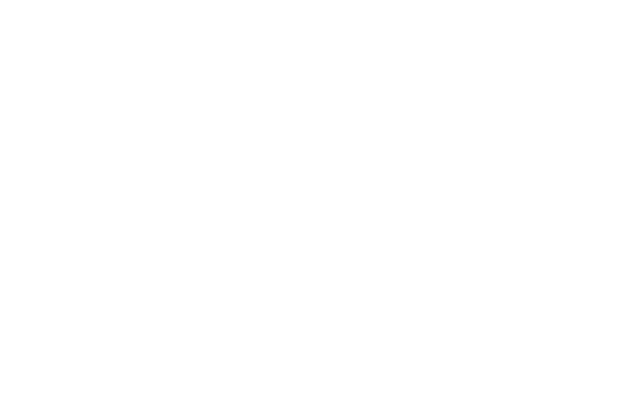
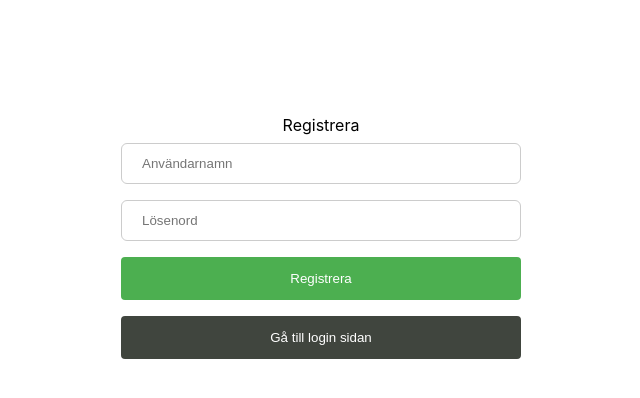
Before and after one commit to gufr2201/ToDoList, a React (Create React App) app in the folder client/: page /register in a window 1280 px wide. Before the commit this address had no page. Shown: the top 398 px of the page, without its empty margins (319-959 px from the left). Built offline with nearby package versions, Linux system fonts and the light colour scheme.

Commit message:
added register.js
Trying to create a register page

```diff
--- a/client/src/App.js
+++ b/client/src/App.js
@@ -2,8 +2,11 @@
 import {BrowserRouter, Route, Routes} from "react-router-dom";
 import { ToastContainer } from 'react-toastify';
 import 'react-toastify/dist/ReactToastify.css';
-import Home from './pages/Home';
+import ToDo from './pages/ToDo';
 import AddEdit from './pages/AddEdit';
+import Login from './pages/Login';
+import Register from './pages/Register';
+
 function App() {
   return (
     <BrowserRouter>
@@ -11,7 +14,9 @@
        <ToastContainer position='top-center'/>
 
        <Routes>
-        <Route exact path="/" element={<Home/>}/>
+        <Route exact path="/" element={<Login/>}/>
+        <Route exact path="/register" element={<Register/>}/>
+        <Route path="/todo" element={<ToDo/>}/>
         <Route path="/addTodo" element={<AddEdit/>}/>
         <Route path="/update/:id" element={<AddEdit/>}/>
 
--- a/client/src/pages/AddEdit.js
+++ b/client/src/pages/AddEdit.js
@@ -105,7 +105,7 @@
             />
 
             <input type='submit' value={id ? 'Uppdatera' : 'Spara'} />
-              <Link to='/'>
+              <Link to='/addTodo'>
                 <input type='button' value='Gå tillbaka'/>
               </Link>
 
--- /dev/null
+++ b/client/src/pages/Register.js
@@ -0,0 +1,158 @@
+import React, {useState, useEffect} from 'react';
+import {useNavigate ,useParams, Link} from 'react-router-dom';
+import './styles/AddEdit.component.scss';
+import axios from 'axios';
+import { toast } from 'react-toastify';
+
+
+const RegisterController = () => {
+    const [usernameReg, setUsernameReg] = useState('');
+    const [passwordReg, setPasswordReg] = useState('');
+
+    const register = () => {
+        axios.post('http://localhost:5000/register', {
+        username: usernameReg,
+        password: passwordReg
+    }).then((response)=> {
+        console.log(response)
+    })
+    }
+return (
+            <div style={{marginTop: '100px'}}>
+            <form style={{
+                margin: 'auto',
+                padding: '15px',
+                maxWidth: ' 400px',
+                alignContent: 'center'
+            }}
+            // onSubmit={handleSubmit}
+            >
+
+                <label htmlFor='register'>Registrera</label>
+                <input
+                type='text'
+                id='username'
+                name='username'
+                placeholder='Användarnamn'
+                // value={username || ''}
+                onChange={(e)=> {setUsernameReg(e.target.value)}}
+                />
+                 <input
+                type='password'
+                id='password'
+                name='password'
+                placeholder='Lösenord'
+                // value={password || ''}
+                onChange={(e)=> {setPasswordReg(e.target.value)}}
+
+                />
+                {/* <button onClick={register}></button> */}
+                <input type='submit' value={'Registrera'} />
+                  <Link to='/'>
+                    <input type='button' value='Gå till login sidan'/>
+                  </Link>
+
+            </form>
+            </div>
+);
+
+}
+// const initialState = {
+//     username: '',
+//     password: ''
+// };
+
+// const RegisterController = () => {
+//     const [state, setState] = useState(initialState);
+
+//     const {username, password} = state;
+
+//     const navigate = useNavigate();
+
+//     const { user_id } = useParams();
+
+//     // useEffect(() => {
+//     //     axios.patch(`http://localhost:5000/api/patch/update:${id}`).then((res) => setState({ ...res.data[0] }))
+//     // }, [id]);
+//     useEffect(() => {
+//         if (user_id) {
+//           axios.get(`http://localhost:5000/api/get/${user_id}`)
+//             .then(res => setState({ ...res.data[0] }))
+//             .catch(err => console.log(err));
+//         }
+//       }, [user_id]);
+
+
+
+//     const handleSubmit = (e) => {
+//         e.preventDefault();
+//         if(!username && !password) {
+//             toast.error('Var snäll och fyll i fälten innan du registrerar dig.')
+//         }
+//         else{
+//             //Om aktiviteten inte har id är det en ny aktivitet som skapas.
+//            if (!id) {
+//             axios.post('http://localhost:5000/api/post', {
+//                 username,
+//                 password
+//             }).then(() => {
+//                 setState({todo_task: ''});
+//             })
+//             .catch((err) => toast.error(err.response.data));
+//             toast.success('Du har lagt till något att göra!');
+//         }
+// }
+//             setTimeout(() => navigate('/'), 500);
+//         }
+//     // };
+
+//     const handleInputChange = (e) => {
+//         const {name, value} = e.target;
+//         setState({...state, [name]: value });
+//     };
+
+//     return (
+//         <div style={{marginTop: '100px'}}>
+//         <form style={{
+//             margin: 'auto',
+//             padding: '15px',
+//             maxWidth: ' 400px',
+//             alignContent: 'center'
+//         }}
+//         onSubmit={handleSubmit}
+//         >
+
+//             <label htmlFor='register'>Registrera</label>
+//             <input
+//             type='text'
+//             id='username'
+//             name='username'
+//             placeholder='Användarnamn'
+//             // defaultValue={todo}
+//             //value gör att det inte går att skriva i textrutan. defalultValue går att skriva men tolkas som att inget skrivits och felmeddelande om att man måste fylla i rutan kommer upp
+//             value={username || ''}
+//             onChange={handleInputChange}
+//             />
+//              <input
+//             type='text'
+//             id='password'
+//             name='password'
+//             placeholder='Lösenord'
+//             // defaultValue={todo}
+//             //value gör att det inte går att skriva i textrutan. defalultValue går att skriva men tolkas som att inget skrivits och felmeddelande om att man måste fylla i rutan kommer upp
+//             value={password || ''}
+//             onChange={handleInputChange}
+//             />
+
+//             <input type='submit' value={'Registrera'} />
+//               <Link to='/'>
+//                 <input type='button' value='Gå till login sidan'/>
+//               </Link>
+
+//         </form>
+//         </div>
+//     );
+
+//     };
+
+export default RegisterController;
--- a/client/src/pages/Home.js
+++ b/client/src/pages/ToDo.js
@@ -1,11 +1,11 @@
 // import Home from './styles/Home.component.scss'
 import React, {useState, useEffect} from 'react'
 import {Link} from 'react-router-dom';
-import './styles/Home.component.scss';
+import './styles/ToDo.component.scss';
 import {toast} from 'react';
 import axios from 'axios';
 
-const Home = () => {
+const ToDo = () => {
     const [data, setData] = useState([]);
 
     const loadData = async () => {
@@ -31,7 +31,7 @@
 
     return (
         <div style={{marginTop: "150px"}}>
-        <Link to="addTodo">
+        <Link to="/addTodo">
         <button className='btn btn-todo'>Lägg till att göra</button>
         </Link>
         <table className="styled-table">
@@ -66,4 +66,4 @@
     )
 }
 
-export default Home;
+export default ToDo;
--- a/client/src/pages/styles/AddEdit.component.scss
+++ b/client/src/pages/styles/AddEdit.component.scss
@@ -1,4 +1,13 @@
 input[type='text'], select {
+    width: 100%;
+    padding: 12px 20px;
+    margin: 8px 0;
+    display: inline-block;
+    border: 1px solid #ccc;
+    border-radius: 6px;
+    box-sizing: border-box;
+}
+input[type='password'], select {
     width: 100%;
     padding: 12px 20px;
     margin: 8px 0;
```
Also changed, not shown: client/src/pages/controllers/RegisterController.js (added, +37 -0 lines), client/src/pages/Login.js (added), client/src/pages/controllers/LoginController.js (added), client/src/pages/styles/ToDo.component.scss (renamed from client/src/pages/styles/Home.component.scss), 1 other file (tests, documents, lock files or other folders).
